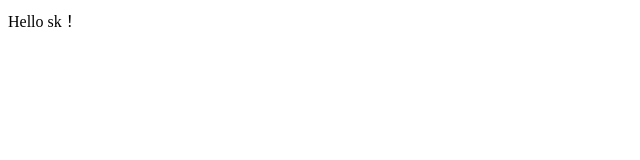
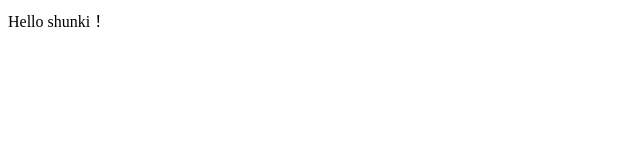
Before and after one commit to shunki-kimura68/learning, a plain HTML site: page index.html in a window 1280 px wide. Shown: the full height of the page, 0-640 px from the left. Drawn offline with Linux system fonts and the light colour scheme.

Commit message:
chenge message

```diff
--- a/index.html
+++ b/index.html
@@ -5,6 +5,6 @@
 </head>
 
 <body>
-    Hello sk！
+    Hello shunki！
 </body>
 </html>
```
